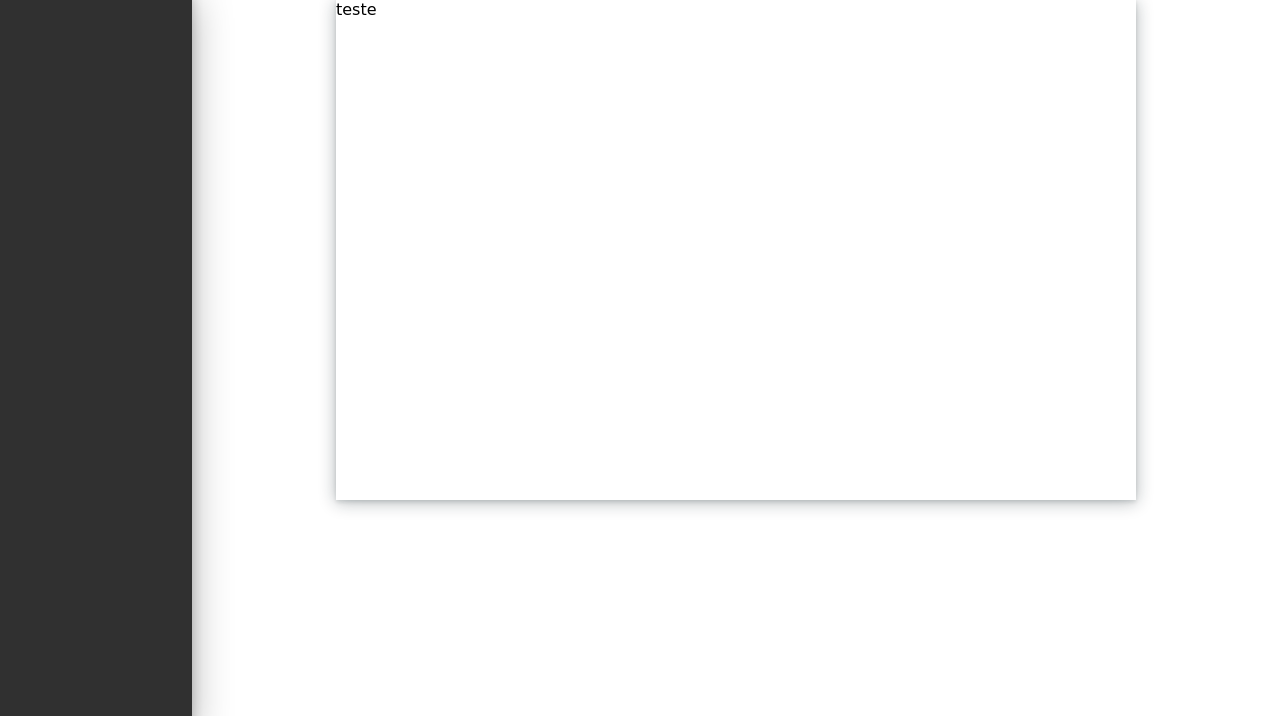
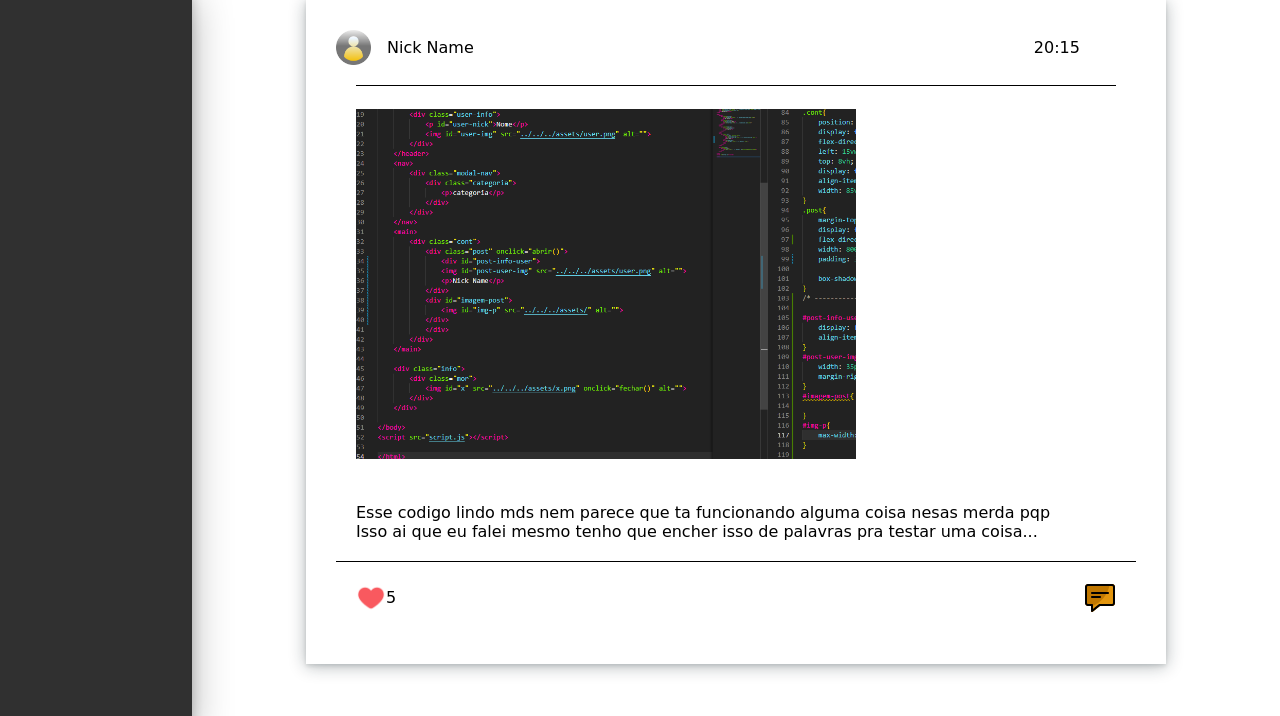
Before and after one commit to TrenksSS/FORUM, a plain HTML site: page frontEnd/paginas/home/index.html in a window 1280 px wide. Shown: the part 84-800 px from the top of the page. Drawn offline with Linux system fonts and the light colour scheme; a web font is replaced by a local one.

Commit message:
Front forum 2 pagina

```diff
--- a/frontEnd/paginas/home/index.html
+++ b/frontEnd/paginas/home/index.html
@@ -31,7 +31,29 @@
     <main>
         <div class="cont">
             <div class="post" onclick="abrir()">
-                <p>teste</p>
+                <div id="post-info-user">
+                    <img id="post-user-img" src="../../../assets/user.png" alt="">
+                    <p id="nick-user">Nick Name</p>
+                    <p id="time">20:15</p>
+                </div>
+                <div id="imagem-post">
+                    <img id="img-p" src="../../../assets/Captura de tela 2022-12-01 201117.png" alt="">
+                </div>
+                <div id="coment">
+                    <p id="comentario-user">
+                        Esse codigo lindo mds nem parece que ta funcionando alguma coisa nesas merda pqp
+                        Isso ai que eu falei mesmo tenho que encher isso de palavras pra testar uma coisa...
+                    </p>
+                </div>
+                <div id="plus">
+                    <div id="info-like">
+                        <img id="like" onclick="like()" src="../../../assets/coracao.png" alt="">
+                        <p type="number">5</p>
+                    </div>
+                    <div id="info-resp">
+                        <img id="img-rep" src="../../../assets/comente.png" alt="">
+                    </div>
+                </div>
             </div>
         </div>
     </main>
--- a/frontEnd/paginas/home/script.js
+++ b/frontEnd/paginas/home/script.js
@@ -1,13 +1,19 @@
 var post = document.querySelector(".info")
 var x = document.querySelector("#x")
+var cora = document.querySelector("#like")
 
 function abrir() {
-    post.classList.add("teste")
-    //  post.style = "display:flex"
-    //  post.style = "opacity:1"
+     post.style = "display:flex"
 }
 function fechar() {
+ post.style = "display:none"
+}
+
+function like() {
     console.log("ok")
- post.style = "display:none"
-//  post.style = "opacity:0"
+    if(cora.src == "../../../assets/coracaoN.png"){
+        cora.src = "../../../assets/coracao.png"
+    }else{
+        cora.src = "../../../assets/coracaoN.png"
+    }
 }
--- a/frontEnd/paginas/home/style.css
+++ b/frontEnd/paginas/home/style.css
@@ -24,6 +24,7 @@ header {
     height: 8vh;
     background-color: var(--cor1);
     box-shadow: rgba(50, 50, 93, 0.25) 0px 6px 12px -2px, rgba(0, 0, 0, 0.3) 0px 3px 7px -3px;
+    z-index: 2;
 }
 
 .cab-info {
@@ -37,7 +38,7 @@ header {
 }
 
 #img-cab {
-    width: 50px;
+    width: 40px;
 }
 
 .user-info {
@@ -55,7 +56,7 @@ header {
 }
 
 #user-img {
-    width: 50px;
+    width: 40px;
 }
 
 nav {}
@@ -71,9 +72,10 @@ nav {}
     width: 15vw;
     height: 92vh;
     box-shadow: rgba(0, 0, 0, 0.3) 0px 19px 38px, rgba(0, 0, 0, 0.22) 0px 15px 12px;
+    z-index: 2;
 }
-.categoria
-main{
+
+.categoria main {
     display: flex;
     flex-direction: column;
     justify-content: center;
@@ -81,7 +83,7 @@ main{
 
 }
 
-.cont{
+.cont {
     position: relative;
     display: flex;
     flex-direction: column;
@@ -91,14 +93,105 @@ main{
     align-items: center;
     width: 85vw;
 }
-.post{
+
+.post {
     margin-top: 20px;
     display: flex;
+    flex-direction: column;
     width: 800px;
-    height: 500px;
+    padding: 30px;
 
     box-shadow: rgba(14, 30, 37, 0.12) 0px 2px 4px 0px, rgba(14, 30, 37, 0.32) 0px 2px 16px 0px;
 }
+.post:hover{
+    transition: 0.6s;
+    box-shadow: rgba(0, 0, 0, 0.411) 0px 2px 4px 0px, rgba(0, 0, 0, 0.26) 0px 2px 16px 0px;
+}
+
+/* ---------------------------------------------------------------------- */
+
+#post-info-user {
+    display: flex;
+    align-items: center;
+}
+
+#post-user-img {
+    width: 35px;
+    margin-right: 2%;
+}
+
+#nick-user {}
+
+#time {
+    margin-left: 70%;
+}
+
+#imagem-post {
+    border-top: 1px solid;
+
+    margin: 20px;
+}
+
+#coment {
+    display: flex;
+    width: 800px;
+    margin: 20px;
+}
+
+
+
+#img-p {
+    margin-top: 3%;
+    max-width: 500px;
+}
+
+#comentario-user {
+    width: 700px;
+}
+
+#plus {
+    display: flex;
+    border-top: 1px solid;
+    justify-content: space-between;
+}
+
+#info-like {
+    margin: 20px;
+    display: flex;
+    align-items: center;
+}
+
+#like {
+    width: 30px;
+}
+#info-resp{
+    margin: 20px;
+    display: flex;
+    align-items: center;
+
+}
+
+
+
+
+
+
+
+
+
+
+
+
+
+
+
+
+
+
+
+
+
+
 
 .modal {
     overflow: hidden;
@@ -113,10 +206,9 @@ main{
     height: 100vh;
 }
 
-.info{
+.info {
     display: none;
     position: fixed;
-    opacity: 0;
     top: 0;
     left: 0;
     width: 100vw;
@@ -127,21 +219,28 @@ main{
     transition: 5s;
 }
 
-.teste{
-    display: block;
-    opacity: ;
-}
-
-.mor{
+.mor {
     width: 60vw;
     height: 80vh;
     background-color: white;
     box-shadow: rgba(14, 30, 37, 0.12) 0px 2px 4px 0px, rgba(14, 30, 37, 0.32) 0px 2px 16px 0px;
 }
-#x{
+
+#x {
     width: 20px;
     margin: 10px;
 }
+
+
+
+
+
+
+
+
+
+
+
 
 
 
@@ -161,6 +260,7 @@ main{
     background: #888;
     border-radius: 10px;
 }
+
 /* Handle on hover */
 ::-webkit-scrollbar-thumb:hover {
     background: #555;
```
Also changed, not shown: assets/Captura de tela 2022-12-01 201117.png (added), assets/comente.png (added), assets/coracao.png (added), assets/coracaoN.png (added). Lines whose indentation alone changed are shown as unchanged.
